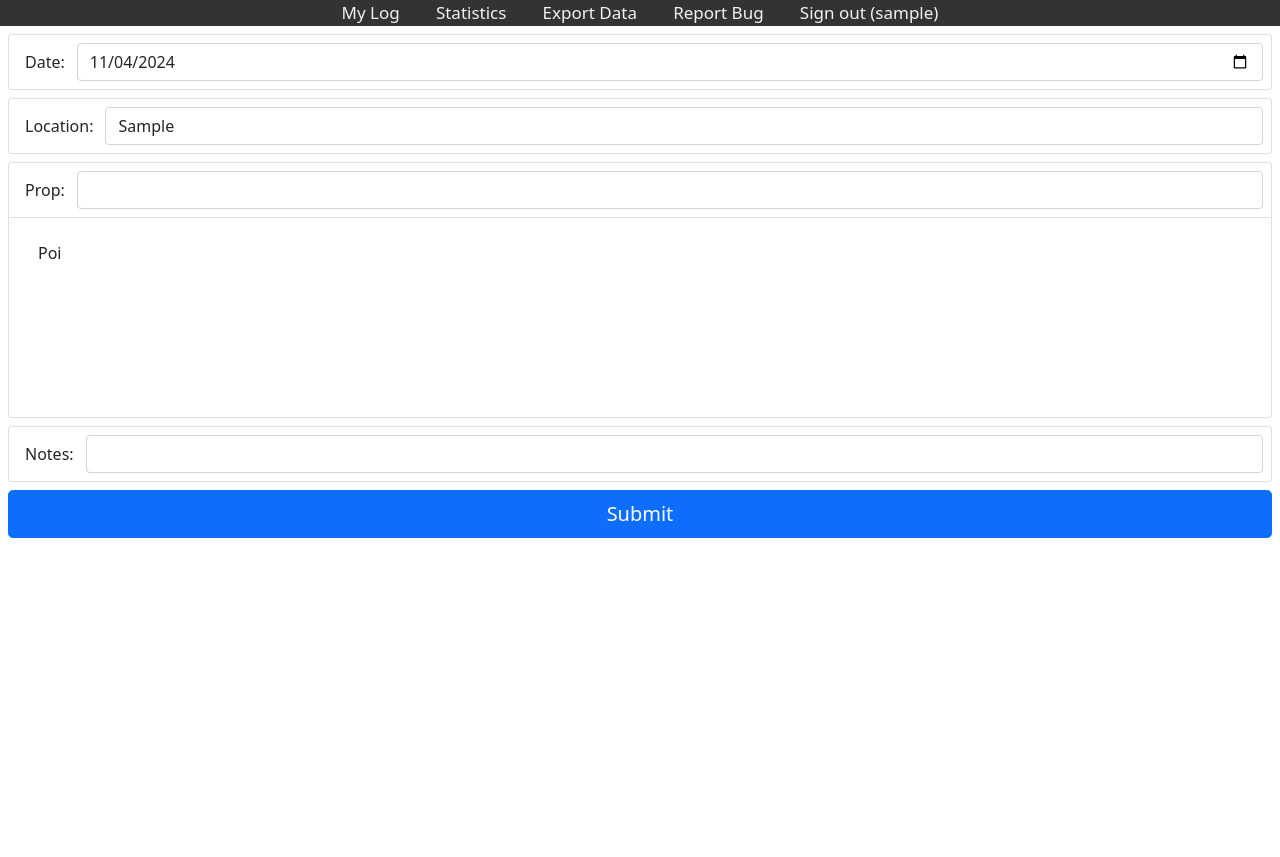
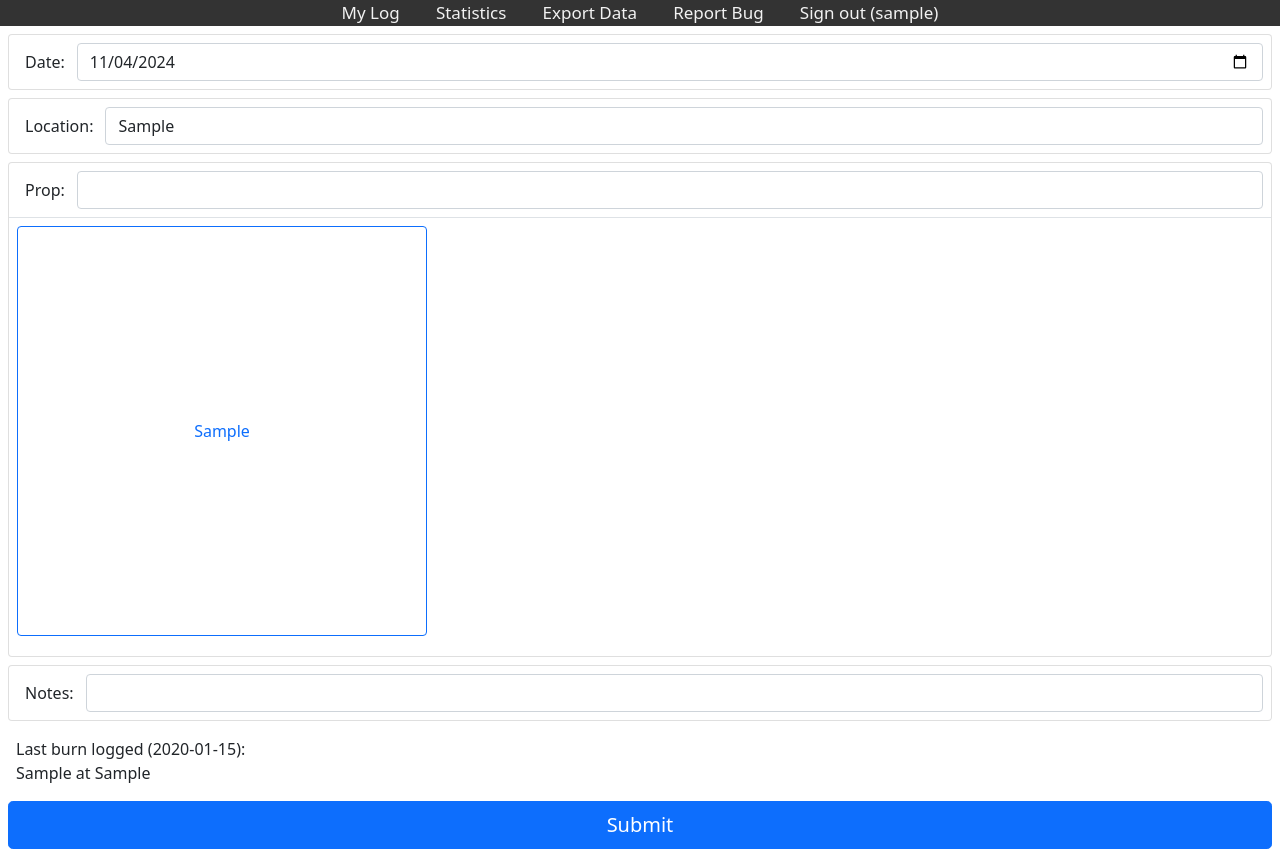
Before and after one commit to JustAPyro/TheBurnTracker, a Flask app: page /logger.html in a window 1280 px wide. Before the commit the page ends 538 px from the top, so only its background shows below. Run offline with Flask 3, Linux system fonts and the light colour scheme; a user stored in the database is signed in; tables that the repository leaves empty hold one stand-in row (values such as "Sample post"); parts of the project's set-up code (start-up, migrations or seed data) failed here and were passed over; some libraries are stand-ins or nearby versions.

Commit message:
Finished fleshing out the new logger page

```diff
--- a/app/application.py
+++ b/app/application.py
@@ -130,11 +130,14 @@ def spinner_logger_page():
         db.session.commit()
         flash('Burn Logged', category='success')
 
+    prop_counter = Counter()
+    for burn in current_user.burns:
+        prop_counter[burn.prop] += 1
 
+    prop_count = prop_counter.most_common(6)
+    quick_props = [prop for prop, count in prop_count]
 
-
-
-    return render_template('spinner/logger.html')
+    return render_template('spinner/logger.html', quick_props=quick_props)
 
 @app.route('/sign-out.html')
 def sign_out_page():
--- a/app/templates/spinner/logger.html
+++ b/app/templates/spinner/logger.html
@@ -4,10 +4,15 @@
 
 {% block content %}
 <style>
-  .btn-toggle.active {
-    background-color: #007bff;
-    color: white;
+
+  .quick-prop-button {
+
   }
+
+  .square {
+    aspect-ratio: 1 / 1;
+  }
+
 
 </style>
 <form method="post">
@@ -34,17 +39,25 @@
         <input type="text" class="form-control ms-1" id="burn_prop" name="burn_prop" value="">
       </div>
     </div>
-    {% if current_user.burns %}
-    <div class="card-body border-top prop_quick_pick" style="height: 200px;">
+    {% if quick_props and quick_props|length > 0 %}
+    <div class="card-body border-top pt-1 prop_quick_pick" aria-label="Toggle buttons">
+      {% set rows = quick_props|length // 3 + (1 if quick_props|length % 3 > 0 else 0) %}
+      {% for row in range(rows) %}
       <div class="row">
-        <div class="col">
-          <button class="btn btn-toggle" style="btn" data-bs-toggle="button" aria-pressed="false">Poi</button>
-        </div>
-        <div class="col">
-        </div>
-        <div class="col">
-        </div>
+        {% for col in range(3) %}
+          {% set index = row * 3 + col %}
+          {% if index < quick_props|length %}
+          <div class="col square p-1 d-flex align-items-center justify-content-center" onclick="clickQuickProp('{{quick_props[index]}}')">
+            <input type="checkbox" class="btn-check" id="quick_prop" autocomplete="off">
+            <label class="btn btn-outline-primary w-100 h-100 d-flex align-items-center justify-content-center" for="btn-check">{{quick_props[index]}}</label>
+          </div>
+          {% else %}
+          <div class="col square p-1 d-flex align-items-center justify-content-center">
+          </div>
+          {% endif %}
+        {% endfor %}
       </div>
+      {% endfor %}
     </div>
     {% endif %}
   </div>
@@ -56,6 +69,11 @@
       </div>
     </div>
   </div>
+  {% if current_user.burns %}
+  <div class="m-3">
+    <p>Last burn logged ({{current_user.burns[-1].time}}):<br>{{current_user.burns[-1].prop}} at {{current_user.burns[-1].location}}</p>
+  </div>
+  {% endif %}
   <div class="m-2">
     <button type="submit" class="btn btn-primary btn-lg w-100">Submit</input>
   </div>
@@ -63,6 +81,12 @@
 {% endblock %}
 
 {% block js %}
+<script>
+  function clickQuickProp(prop) {
+    const prop_field = document.getElementById("burn_prop");
+    prop_field.value = prop;
+  }
+</script>
 <script>
 function getCurrentDateInTimezone() {
     const timeZone = Intl.DateTimeFormat().resolvedOptions().timeZone;
```
Also changed, not shown: tests/spinner/test_logger.py (+1 -1 lines).
